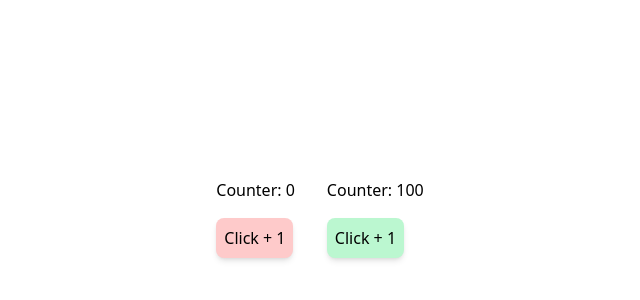
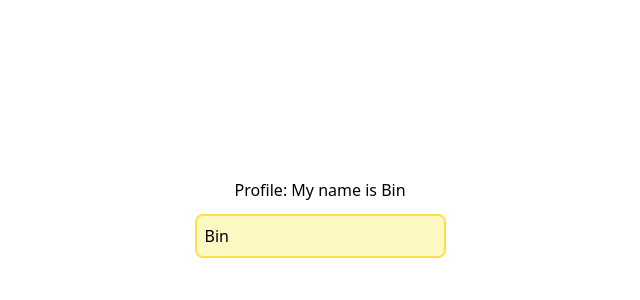
Before and after one commit to soAcademy/workshop-state-and-event, a React (Create React App) app: page / in a window 1280 px wide. Shown: the part 182-482 px from the top of the page, without its empty margins (320-960 px from the left). Built offline with nearby package versions, Linux system fonts and the light colour scheme.

Commit message:
feat: do workshop useeffect2

```diff
--- a/src/App.js
+++ b/src/App.js
@@ -20,8 +20,8 @@
 // import Prop3 from "./Props/Prop3";
 // import Prop4 from "./Props/Prop4";
 
-import Effect1 from "./Effects/Effect1";
-// import Effect2 from "./Effects/Effect2";
+// import Effect1 from "./Effects/Effect1";
+import Effect2 from "./Effects/Effect2";
 // import Effect3 from "./Effects/Effect3";
 // import Effect4 from "./Effects/Effect4";
 // import Effect5 from "./Effects/Effect5";
@@ -53,8 +53,8 @@ const App = () => {
       {/* <Prop3 /> */}
       {/* <Prop4 /> */}
 
-      <Effect1 />
-      {/* <Effect2 /> */}
+      {/* <Effect1 /> */}
+      <Effect2 />
       {/* <Effect3 /> */}
       {/* <Effect4 /> */}
       {/* <Effect5 /> */}
--- /dev/null
+++ b/src/Effects/Effect2.js
@@ -0,0 +1,29 @@
+import {useState, useEffect} from 'react';
+
+const Effect2 = () => {
+
+  const [name, setName] = useState('Bin');
+  const [profile, setProfile] = useState('My name is Bin');
+
+  useEffect(() => {
+    console.log(name);
+    setProfile(`My name is ${name}`);
+  },[name]);
+
+  return (
+    <div className="w-100 h-screen flex justify-center items-center">
+      <div className="m-2">
+        <p className="text-center">{`Profile: ${profile}`}</p>
+        <input
+          type="text"
+          placeholder="Enter your name"
+          className="bg-yellow-100 border-2 border-yellow-300 rounded-lg mt-3 p-2"
+          onChange={(e) => setName(e.target.value)}
+          value={name}
+        />
+      </div>
+    </div>
+  );
+};
+
+export default Effect2;
```
